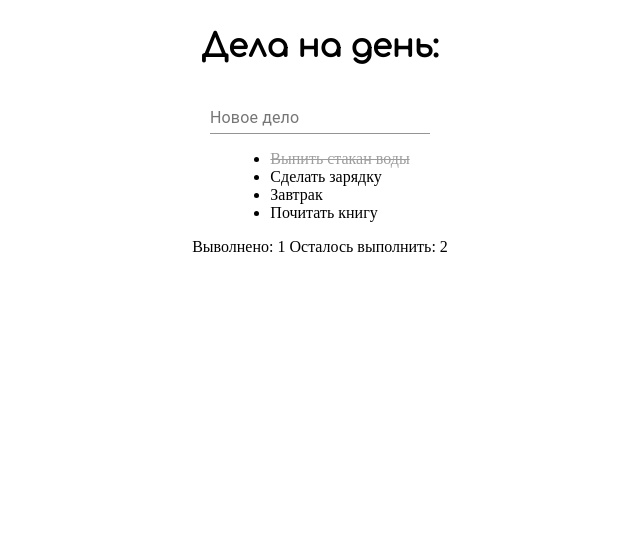
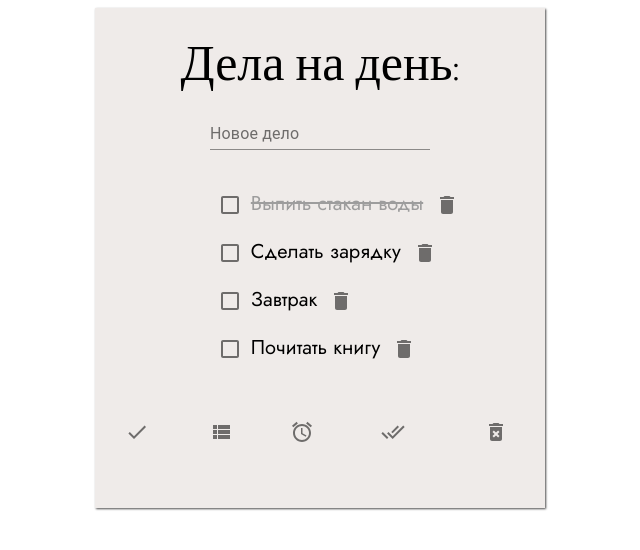
Before and after one commit to WebHeroSchool/ReactApp-n, a React (Create React App) app: page / in a window 1280 px wide. Shown: the top 550 px of the page, without its empty margins (320-960 px from the left). Built offline with nearby package versions, Linux system fonts and the light colour scheme.

Commit message:
create new components and styles

```diff
--- a/package.json
+++ b/package.json
@@ -33,6 +33,7 @@
   },
   "devDependencies": {
     "@material-ui/core": "^4.11.0",
+    "@material-ui/icons": "^4.9.1",
     "classnames": "^2.2.6"
   }
 }
--- a/src/components/App/App.js
+++ b/src/components/App/App.js
@@ -31,10 +31,12 @@ const App = () => {
 
 	return (
 		<div className={styles.wrap}>
-			<h1 className={styles.title}>Дела на день:</h1>
-			<InputItem />
-			<ItemList items={items}/>
-			<Footer num={1} count={2} />
+			<div className={styles.color}>
+				<h1 className={styles.title}>Дела на день:</h1>
+				<InputItem />
+				<ItemList items={items}/>
+				<Footer />
+			</div>
 		</div>);
 }
 
--- a/src/components/App/App.module.css
+++ b/src/components/App/App.module.css
@@ -1,4 +1,4 @@
-@import url('https://fonts.googleapis.com/css2?family=Comfortaa&display=swap');
+@import url('https://fonts.googleapis.com/css2?family=Poiret+One&display=swap');
 
 .wrap {
   display: flex;
@@ -6,6 +6,17 @@
   align-items: center;
 }
 
+.color {
+  display: flex;
+  flex-direction: column;
+  align-items: center;
+  width: 450px;
+  height: 500px;
+  background-color: #efebe9;
+  box-shadow: 1px 1px 2px rgba(0, 0, 0, .7);
+}
+
 .title {
-  font-family: 'Comfortaa', cursive;
+  font: normal normal 50px/ 60px 'Poiret One', cursive;
+  margin: 5% 0 2.5% 0;
 }
--- a/src/components/Footer/Footer.js
+++ b/src/components/Footer/Footer.js
@@ -1,8 +1,18 @@
 import React from 'react';
+import BottomNavigationAction from '@material-ui/core/BottomNavigationAction';
+import DoneIcon from '@material-ui/icons/Done';
+import ViewListIcon from '@material-ui/icons/ViewList';
+import AccessAlarmIcon from '@material-ui/icons/AccessAlarm';
+import DoneAllIcon from '@material-ui/icons/DoneAll';
+import DeleteForeverIcon from '@material-ui/icons/DeleteForever';
+import styles from './Footer.module.css';
 
-const Footer = ({ num, count }) => (<div>
-		<span>Выволнено: {num} </span>
-		<span>Осталось выполнить: {count} </span>
+const Footer = () => (<div className={styles.button}>
+		<span><BottomNavigationAction className={styles.done} label="Выполнено" icon={<DoneIcon />} /></span>
+		<span><BottomNavigationAction className={styles.all} label="Весь список" icon={<ViewListIcon />} /></span>
+		<span><BottomNavigationAction className={styles.active} label="Активные" icon={<AccessAlarmIcon />} /></span>
+		<span><BottomNavigationAction className={styles.completed} label="Завершенные" icon={<DoneAllIcon />} /></span>
+		<span><BottomNavigationAction className={styles.delete} label="Удалить завершенные" icon={<DeleteForeverIcon />} /></span>
 	</div>);
 
 export default Footer;
--- /dev/null
+++ b/src/components/Footer/Footer.module.css
@@ -0,0 +1,9 @@
+.button {
+  display: flex;
+  flex-direction: row;
+}
+
+.all,
+.completed,
+.delete {
+}
--- a/src/components/InputItem/InputItem.js
+++ b/src/components/InputItem/InputItem.js
@@ -1,12 +1,11 @@
 import React from 'react';
 import TextField from '@material-ui/core/TextField';
+import styles from './InputItem.module.css';
 
-const InputItem = () => (<span>
+const InputItem = () => (<span className={styles.input}>
 	<TextField
-          id="standard-password-input"
-          label="Новое дело"
-          type="password"
-          autoComplete="current-password"
+        label="Новое дело"
+        className={styles.text}
     />
 </span>);
 
--- /dev/null
+++ b/src/components/InputItem/InputItem.module.css
@@ -0,0 +1,9 @@
+@import url('https://fonts.googleapis.com/css2?family=Didact+Gothic&display=swap');
+
+.input {
+  margin: 0 0 2.5% 0;
+}
+
+.text {
+  font: normal normal 10px 'Didact Gothic', sans-serif;
+}
--- a/src/components/Item/Item.js
+++ b/src/components/Item/Item.js
@@ -1,6 +1,5 @@
 import React from 'react';
 import classnames from 'classnames';
-
 import styles from './Item.module.css';
 
 const Item = ({ value, isDone }) => (<span className={
@@ -10,6 +9,7 @@ const Item = ({ value, isDone }) => (<span className={
 	})
 }>
 	{value}
-</span>);
+</span>
+);
 
 export default Item;
--- a/src/components/ItemList/ItemList.js
+++ b/src/components/ItemList/ItemList.js
@@ -1,10 +1,24 @@
 import React from 'react';
 import Item from '../Item/Item';
+import Checkbox from '@material-ui/core/Checkbox';
+import IconButton from '@material-ui/core/IconButton';
+import DeleteIcon from '@material-ui/icons/Delete';
+import styles from './ItemList.module.css'
 
-const ItemList = ({ items }) => (<ul>
-	{items.map(item => <li key={item.value}>
-		<Item value={item.value} isDone={item.isDone}/>
-	</li>)}
-</ul>);
+const ItemList = ({ items }) => (<div className={styles.list}>
+	<ul className={styles.item}>
+		{items.map(item => <li className={styles.li} key={item.value}>
+			<Checkbox
+				color="default"
+	            inputProps={{ 'aria-label': 'checkbox with default color' }} />
+			<Item
+				value={item.value} isDone={item.isDone}
+			/>
+			<IconButton aria-label="delete" className={styles.remove}>
+          			<DeleteIcon />
+        	</IconButton>
+		</li>)}
+	</ul>
+</div>);
 
 export default ItemList;
--- /dev/null
+++ b/src/components/ItemList/ItemList.module.css
@@ -0,0 +1,15 @@
+@import url('https://fonts.googleapis.com/css2?family=Jost&display=swap');
+
+.list {
+
+  margin: 0 0 2.5% 0;
+}
+
+.item {
+  font: normal normal 20px 'Jost', sans-serif;
+
+}
+
+.li {
+  list-style-type: none;
+}
```
Also changed, not shown: 1 other file (tests, documents, lock files or other folders).
